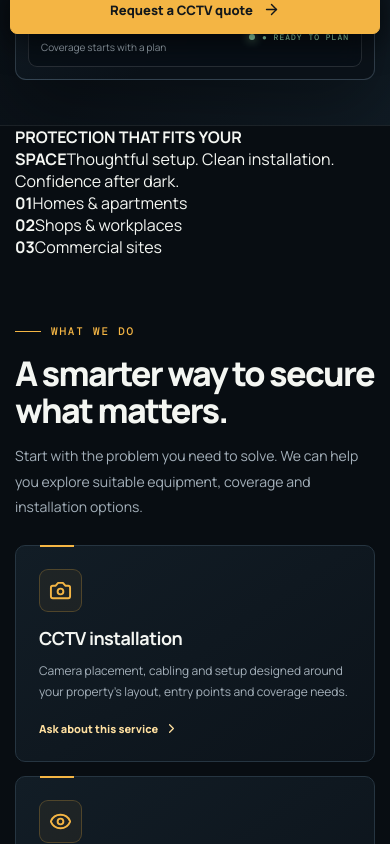
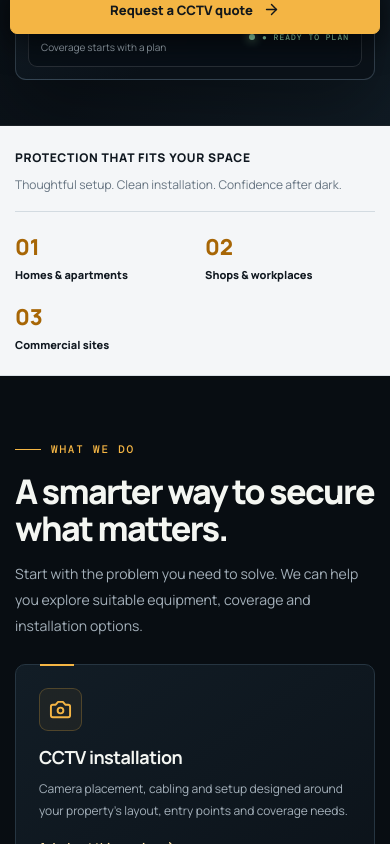
Before and after one commit to Manu-del-source/SecureSight-CCTV, a Next.js app: page / in a window 390 px wide. Shown: the part 800-1644 px from the top of the page. Built offline with nearby package versions, Linux system fonts and the light colour scheme.

Commit message:
Style Figma trust strip and CTA responsively

```diff
--- a/app/globals.css
+++ b/app/globals.css
@@ -29,3 +29,23 @@ h1,h2,h3{font-family:Manrope,sans-serif}h1{max-width:690px;margin:25px 0 20px;fo
 @media(max-width:900px){.wrap{width:min(var(--max),calc(100% - 40px))}.navlinks{gap:14px}.navlinks a{font-size:12px}.nav>.btn{padding-inline:13px}.hero{padding:65px 0}.hero-grid,.split,.quote-grid{grid-template-columns:1fr;gap:34px}.hero-grid{max-width:760px}.visual{min-height:365px}.grid3{grid-template-columns:repeat(2,minmax(0,1fr))}.section{padding:72px 0}.split{align-items:start}.quote-grid{gap:28px}}
 @media(max-width:620px){.wrap{width:calc(100% - 30px)}.nav{min-height:70px}.brand{font-size:15px;gap:9px}.brandmark{width:35px;height:35px}.navlinks{display:none}.nav>.btn{min-height:41px;padding:0 12px;font-size:11px}.hero{padding:51px 0 45px}.hero:after{display:none}h1{font-size:clamp(43px,12vw,61px);letter-spacing:-3px;margin:20px 0 17px}.lead{font-size:13px;line-height:1.8}.actions{display:grid;grid-template-columns:1fr;gap:10px}.actions .btn{width:100%}.proof{gap:12px;margin-top:25px;padding-top:15px;font-size:10px}.visual{min-height:285px;border-radius:11px}.visual:before{inset:12px}.visual:after{top:24px;left:25px;font-size:9px}.camera{width:70%}.visual-label{bottom:12px;left:12px;right:12px;padding:12px;font-size:10px}.visual-label b{font-size:9px}.live{font-size:8px}.section{padding:57px 0}.section-head{margin-bottom:25px}.section-head h2{font-size:34px;letter-spacing:-1.7px}.grid3,.steps,.form-grid{grid-template-columns:1fr}.service{min-height:0;padding:23px}.service h3{margin-top:15px}.service p{font-size:12px}.step{min-height:0}.step h3{margin-top:17px}.quote-panel{padding:19px}.field.full{grid-column:auto}.footer-inner{align-items:flex-start;flex-direction:column;gap:16px}.footer-links{flex-wrap:wrap;gap:14px}.mobile-cta{display:flex;position:fixed;z-index:30;bottom:10px;left:10px;right:10px;min-height:49px;box-shadow:0 8px 30px #000a}.footer{padding-bottom:86px}}
 @media(prefers-reduced-motion:reduce){html{scroll-behavior:auto}*,*::before,*::after{transition:none!important;animation:none!important}}
+
+
+/* Figma homepage redesign additions: high-contrast trust strip and amber CTA. */
+.trust-strip{background:#f4f6f8;color:#101820;border-bottom:1px solid #d9e0e5}
+.trust-inner{min-height:112px;display:grid;grid-template-columns:minmax(280px,1.7fr) repeat(3,minmax(130px,1fr));align-items:center;gap:24px}
+.trust-intro{display:grid;gap:9px;padding-right:24px;border-right:1px solid #d3dbe1}
+.trust-intro b{font:800 12px Manrope,sans-serif;letter-spacing:.7px;color:#101820}
+.trust-intro span{font-size:12px;color:#667481;line-height:1.6}
+.trust-item{display:grid;gap:8px}
+.trust-item b{font:800 22px Manrope,sans-serif;color:#a76606}
+.trust-item span{font-size:12px;font-weight:800;color:#101820}
+.contact-cta{padding:46px 0;background:var(--accent);color:#111820}
+.contact-cta-inner{display:flex;align-items:center;justify-content:space-between;gap:28px}
+.cta-kicker{font:800 11px 'DM Mono',monospace;letter-spacing:1.4px;text-transform:uppercase}
+.contact-cta h2{max-width:800px;margin:14px 0 10px;font-size:clamp(29px,3.7vw,42px);line-height:1.12;letter-spacing:-1.8px;color:#111820}
+.contact-cta p{margin:0;color:#25313a;font-size:14px;line-height:1.7}
+.cta-dark-btn{flex-shrink:0;background:#101820;border-color:#101820;color:#f4f6f8;box-shadow:none}
+.cta-dark-btn:hover{background:#202c36;border-color:#202c36;color:#fff}
+@media(max-width:900px){.trust-inner{grid-template-columns:1.5fr repeat(3,minmax(100px,1fr));gap:14px}.trust-intro{padding-right:14px}.trust-item span{font-size:11px}}
+@media(max-width:620px){.trust-inner{grid-template-columns:1fr 1fr;gap:20px;padding-block:23px}.trust-intro{grid-column:1/-1;border-right:0;border-bottom:1px solid #d3dbe1;padding:0 0 17px}.trust-item{gap:5px}.contact-cta{padding:35px 0}.contact-cta-inner{align-items:flex-start;flex-direction:column;gap:22px}.contact-cta h2{font-size:32px}.cta-dark-btn{width:100%}}
```
